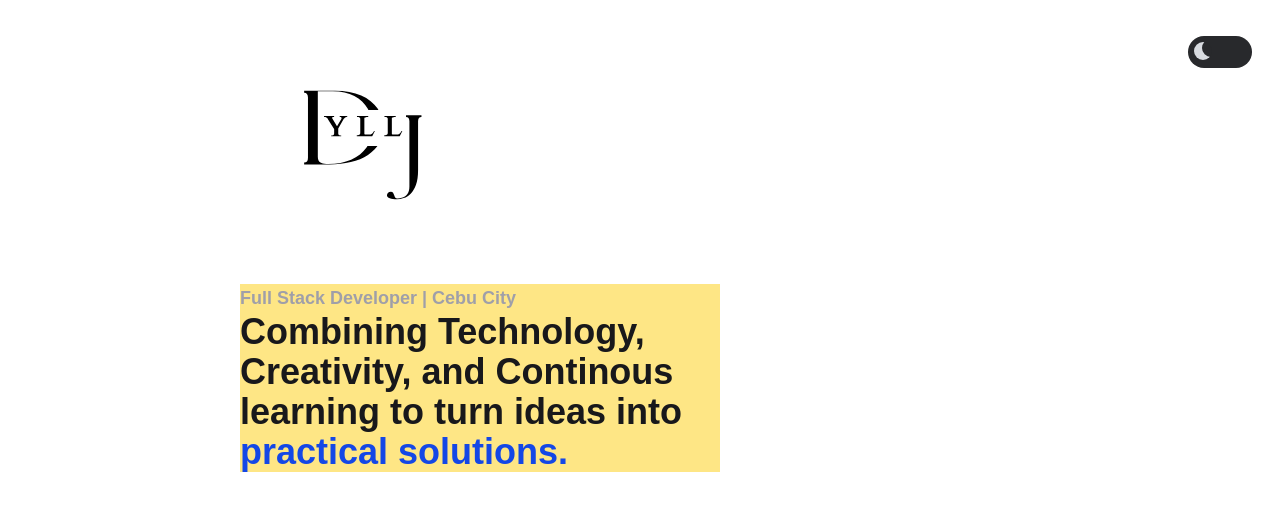
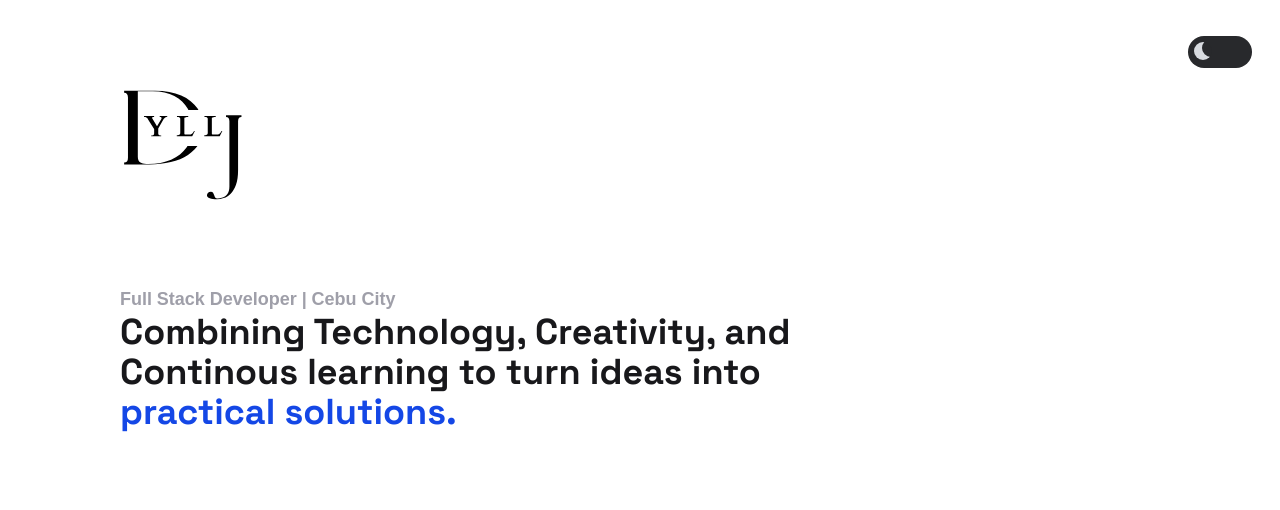
Before and after one commit to Dyllj/about_dyll, a Next.js app: page / in a window 1280 px wide. Shown: the top 510 px of the page. Built offline with nearby package versions, Linux system fonts and the light colour scheme.

Commit message:
Add custom fonts and update layout for improved typography on Home page

```diff
--- a/app/layout.tsx
+++ b/app/layout.tsx
@@ -1,5 +1,5 @@
 import type { Metadata } from "next";
-import { Geist, Geist_Mono } from "next/font/google";
+import { Geist, Geist_Mono, Noto_Sans_Hebrew, Space_Grotesk } from "next/font/google";
 import "./globals.css";
 
 const geistSans = Geist({
@@ -12,6 +12,16 @@ const geistMono = Geist_Mono({
   subsets: ["latin"],
 });
 
+const spaceGrotesk = Space_Grotesk({
+  variable: "--font-space-grotesk",
+  subsets: ["latin"],
+});
+
+const notoSansHebrew = Noto_Sans_Hebrew({
+  variable: "--font-noto-sans-hebrew",
+  subsets: ["hebrew"],
+});
+
 export const metadata: Metadata = {
   title: "Create Next App",
   description: "Generated by create next app",
@@ -21,7 +31,7 @@ export default function RootLayout({ children }: LayoutProps<"/">) {
   return (
     <html
       lang="en"
-      className={`${geistSans.variable} ${geistMono.variable} h-full antialiased`}
+      className={`${geistSans.variable} ${geistMono.variable} ${spaceGrotesk.variable} ${notoSansHebrew.variable} h-full antialiased`}
     >
       <body className="min-h-full flex flex-col">{children}</body>
     </html>
--- a/app/page.tsx
+++ b/app/page.tsx
@@ -8,7 +8,7 @@ export default function Home() {
         <div className="absolute right-7 top-4">
           <TogglButton />
         </div>
-        <div className="flex h-60 w-60 ml-60 items-center justify-center rounded-full bg-white">
+        <div className="flex h-60 w-60 ml-15 items-center justify-center rounded-full bg-white">
           <Image
             src="/about_dyll_assets/LOGO.svg"
             alt="About Dyll logo"
@@ -18,10 +18,20 @@ export default function Home() {
           />
         </div>
       </section>
-      <section className="mt-6 ml-60 flex flex-col gap-4">
-        <div className=" w-120 bg-amber-200">
-          <h6 className="text-lg font-semibold text-zinc-400">Full Stack Developer | Cebu City</h6>
-          <h1 className="text-4xl font-bold text-zinc-900">Combining Technology, Creativity, and Continous learning to turn ideas into <span className="text-blue-700">practical solutions.</span></h1>
+      <section className="mt-6 ml-30 flex flex-col gap-4">
+        <div className=" w-200">
+          <h6
+            className="text-lg font-semibold text-zinc-400"
+            style={{ fontFamily: "var(--font-noto-sans-hebrew), sans-serif" }}
+          >
+            Full Stack Developer | Cebu City
+          </h6>
+          <h1
+            className="text-4xl font-bold text-zinc-900"
+            style={{ fontFamily: "var(--font-space-grotesk), sans-serif" }}
+          >
+            Combining Technology, Creativity, and Continous learning to turn ideas into <span className="text-blue-700">practical solutions.</span>
+          </h1>
         </div>
 
       </section>
```
